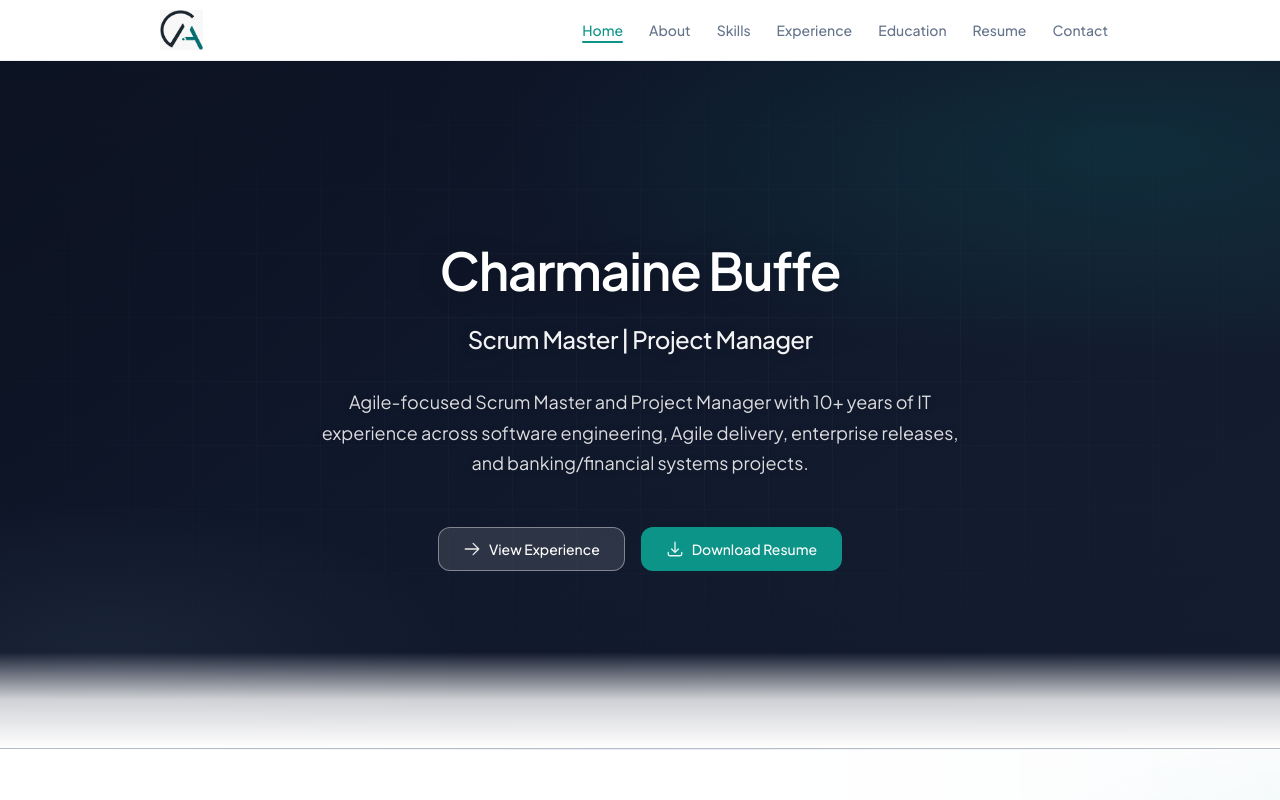
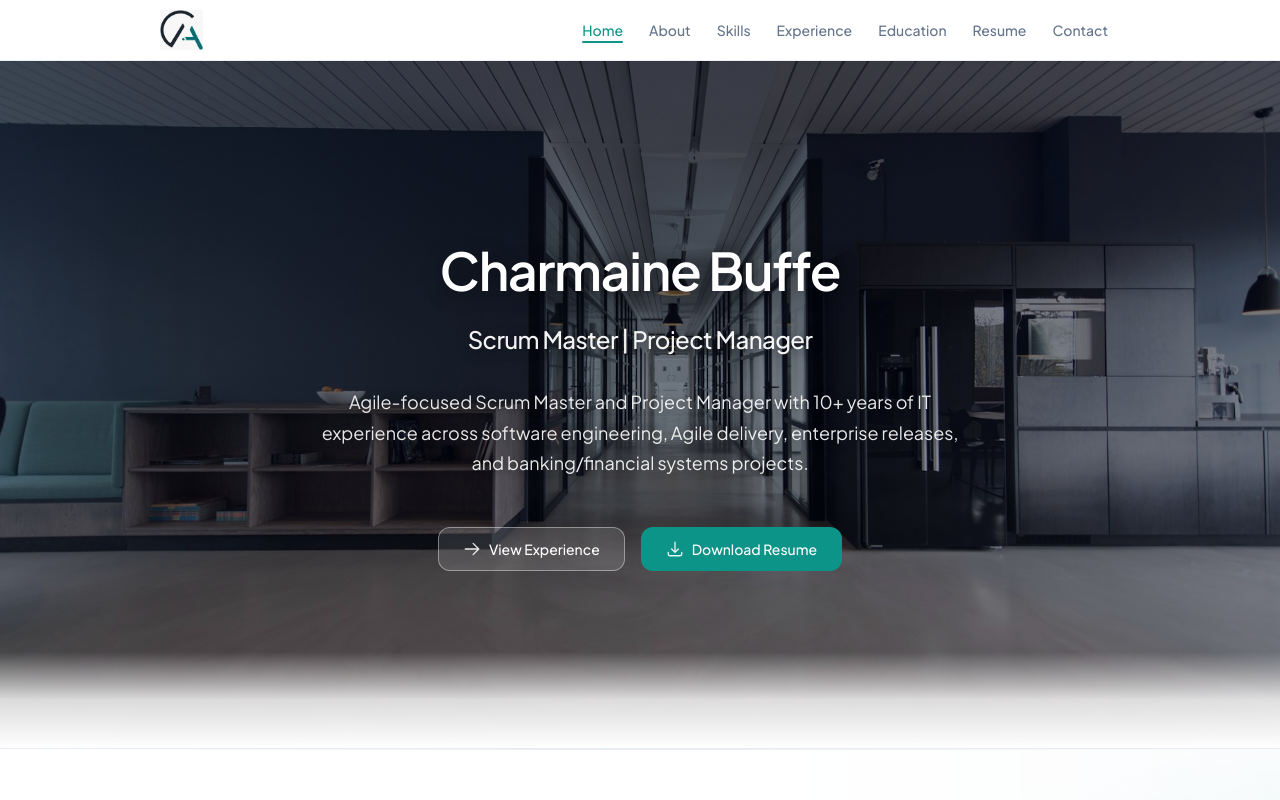
Before and after one commit to charlefire-cpu/personal-website, a React (Vite) app: page / in a window 1280 px wide. Shown: the top 800 px of the page. Built offline with nearby package versions, Linux system fonts and the light colour scheme.

Commit message:
clearing unused assets

```diff
--- a/src/components/Hero.tsx
+++ b/src/components/Hero.tsx
@@ -1,4 +1,5 @@
 import { profile } from '../data/profile'
+import { siteImages, toBackgroundImageUrl } from '../config/images'
 import Button from './ui/Button'
 import { ArrowDownTrayIcon, ArrowRightIcon } from './ui/icons'
 
@@ -15,9 +16,11 @@ export default function Hero() {
       className="hero-section"
       aria-labelledby="hero-heading"
     >
-      <div className="hero-scene" aria-hidden="true">
-        <div className="hero-scene-grid" />
-      </div>
+      <div
+        className="hero-background"
+        style={{ backgroundImage: toBackgroundImageUrl(siteImages.heroBg) }}
+        aria-hidden="true"
+      />
 
       <div className="hero-overlay" aria-hidden="true" />
 
--- a/src/components/Navbar.tsx
+++ b/src/components/Navbar.tsx
@@ -1,6 +1,9 @@
 import { useEffect, useState } from 'react'
 import { profile } from '../data/profile'
 
+// TODO: Replace public/images/logo.png with a truly transparent PNG if a checkerboard
+// or solid box still appears — the current file has that pattern baked into the image.
+// CSS cannot remove a background that is part of the image pixels.
 const logoSrc = `${import.meta.env.BASE_URL}images/logo.png`
 
 export default function Navbar() {
@@ -71,7 +74,7 @@ export default function Navbar() {
       >
         <a
           href="#home"
-          className="navbar-brand"
+          className="flex shrink-0 items-center"
           onClick={closeMenu}
           aria-label="Home"
         >
--- a/src/config/images.ts
+++ b/src/config/images.ts
@@ -1,36 +1,16 @@
 /**
- * Optional photo backgrounds
- *
- * The site uses designed CSS backgrounds by default (hero grid, About accent, Contact gradient).
- * To swap in your own photos, drop files in `public/assets/images/` and wire them up in
- * Hero.tsx or Section via `backgroundImage` / inline styles.
- *
- * Recommended if using photos: JPG or WebP, ~1920px wide, cool/desaturated tones, compressed.
+ * Static image paths (public/).
+ * Paths respect Vite `base` for GitHub Pages and Netlify.
  */
 
 const ASSETS_BASE = `${import.meta.env.BASE_URL}assets/images`
 
-/** Optional image filenames in public/assets/images/ */
-export const imageFiles = {
-  heroBg: 'hero-bg.jpg',
-  aboutAccent: 'about-accent.jpg',
-  contactBg: 'contact-bg.jpg',
-} as const
-
-export type SiteImageKey = keyof typeof imageFiles
-
 export const siteImages = {
-  heroBg: `${ASSETS_BASE}/${imageFiles.heroBg}`,
-  aboutAccent: `${ASSETS_BASE}/${imageFiles.aboutAccent}`,
-  contactBg: `${ASSETS_BASE}/${imageFiles.contactBg}`,
+  /** Hero background → public/assets/images/hero-bg.jpg */
+  heroBg: `${ASSETS_BASE}/hero-bg.jpg`,
 } as const
 
 /** Inline style for CSS background-image layers. */
 export function toBackgroundImageUrl(imagePath: string): string {
   return `url(${imagePath})`
 }
-
-/** CSS custom property for layered section backgrounds. */
-export function sectionBackgroundStyle(imagePath: string): { '--section-bg-image': string } {
-  return { '--section-bg-image': toBackgroundImageUrl(imagePath) }
-}
--- a/src/index.css
+++ b/src/index.css
@@ -543,19 +543,6 @@ body {
     @apply border-border/80 bg-white shadow-[var(--shadow-navbar)];
   }
 
-  .navbar-brand {
-    @apply flex shrink-0 items-center bg-transparent p-0 shadow-none;
-    -webkit-tap-highlight-color: transparent;
-  }
-
-  .navbar-brand:focus-visible {
-    @apply rounded-sm outline-2 outline-offset-2 outline-accent;
-  }
-
-  .navbar-brand img {
-    @apply block border-0 bg-transparent p-0 shadow-none;
-  }
-
   .nav-link-item {
     @apply relative rounded-lg px-3 py-2 text-sm font-medium text-muted transition-[color,background-color] duration-200 ease-out hover:bg-surface hover:text-primary;
   }
@@ -790,43 +777,31 @@ body {
   /* ── Hero ── */
   .hero-section {
     @apply relative isolate flex min-h-[min(82vh,40rem)] scroll-mt-[var(--nav-height)] items-center overflow-hidden border-b border-border/80 sm:min-h-[min(86vh,44rem)];
-    background: linear-gradient(145deg, #0a101c 0%, var(--color-primary-dark) 38%, #172033 100%);
   }
 
-  .hero-scene {
-    @apply absolute inset-0;
-    background:
-      radial-gradient(ellipse 85% 55% at 88% 12%, rgb(13 148 136 / 0.22), transparent 58%),
-      radial-gradient(ellipse 55% 45% at 8% 88%, rgb(51 65 85 / 0.45), transparent 52%),
-      radial-gradient(ellipse 100% 80% at 50% 120%, rgb(15 23 42 / 0.65), transparent 55%);
+  .hero-background {
+    @apply absolute inset-0 bg-cover bg-center bg-no-repeat;
+    background-attachment: scroll;
   }
 
-  .hero-scene-grid {
-    @apply absolute inset-0;
-    background-image:
-      linear-gradient(rgb(255 255 255 / 0.028) 1px, transparent 1px),
-      linear-gradient(90deg, rgb(255 255 255 / 0.028) 1px, transparent 1px),
-      repeating-linear-gradient(
-        -14deg,
-        transparent,
-        transparent 5rem,
-        rgb(255 255 255 / 0.012) 5rem,
-        rgb(255 255 255 / 0.012) 5.0625rem
-      );
-    background-size:
-      4rem 4rem,
-      4rem 4rem,
-      auto;
-    mask-image: radial-gradient(ellipse 95% 85% at 50% 42%, black 15%, transparent 72%);
+  @media (min-width: 768px) {
+    .hero-background {
+      background-attachment: fixed;
+    }
+  }
+
+  @media (prefers-reduced-motion: reduce) {
+    .hero-background {
+      background-attachment: scroll;
+    }
   }
 
   .hero-overlay {
     background: linear-gradient(
       180deg,
-      rgb(15 23 42 / 0.35) 0%,
-      rgb(15 23 42 / 0.08) 38%,
-      rgb(15 23 42 / 0.08) 62%,
-      rgb(15 23 42 / 0.45) 100%
+      rgb(2 6 23 / 0.62) 0%,
+      rgb(2 6 23 / 0.52) 45%,
+      rgb(2 6 23 / 0.38) 100%
     );
     @apply absolute inset-0;
   }
@@ -862,17 +837,17 @@ body {
 
   .hero-name {
     @apply text-3xl font-semibold tracking-tight text-white sm:text-4xl md:text-5xl md:leading-tight lg:text-[3.25rem];
-    text-shadow: 0 2px 24px rgb(0 0 0 / 0.25);
+    text-shadow: 0 2px 20px rgb(0 0 0 / 0.45);
   }
 
   .hero-role {
     @apply mt-4 text-lg font-medium tracking-tight text-white/95 sm:mt-5 sm:text-xl md:text-2xl;
-    text-shadow: 0 1px 12px rgb(0 0 0 / 0.2);
+    text-shadow: 0 1px 14px rgb(0 0 0 / 0.4);
   }
 
   .hero-summary {
-    @apply mx-auto mt-6 max-w-2xl text-base leading-[1.7] text-white/85 sm:mt-8 sm:text-lg;
-    text-shadow: 0 1px 8px rgb(0 0 0 / 0.15);
+    @apply mx-auto mt-6 max-w-2xl text-base leading-[1.7] text-white/90 sm:mt-8 sm:text-lg;
+    text-shadow: 0 1px 10px rgb(0 0 0 / 0.35);
   }
 
   .hero-actions {
```
Also changed, not shown: public/assets/images/about-accent.jpg (deleted), public/assets/images/contact-bg.jpg (deleted), src/assets/images/README.md.
